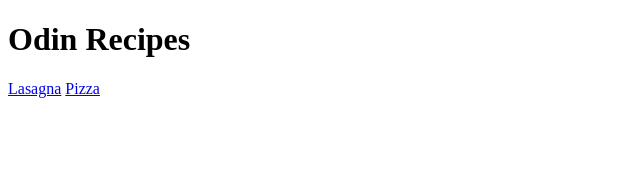
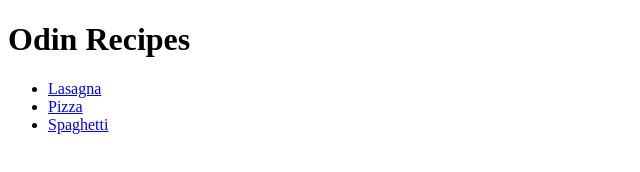
Before and after one commit to K2Ice/odin-recipes, a plain HTML site: page index.html in a window 1280 px wide. Shown: the whole page, without its empty margins (0-640 px from the left). Drawn offline with Linux system fonts and the light colour scheme.

Commit message:
Change structure of recipes list and add spaghetti recipe as link

```diff
--- a/index.html
+++ b/index.html
@@ -1,14 +1,20 @@
 <!DOCTYPE html>
 <html lang="en">
+
 <head>
     <meta charset="UTF-8">
     <meta http-equiv="X-UA-Compatible" content="IE=edge">
     <meta name="viewport" content="width=device-width, initial-scale=1.0">
     <title>Odin Recipes</title>
 </head>
+
 <body>
     <h1>Odin Recipes</h1>
-    <a href="./recipes/lasagna.html">Lasagna</a>
-    <a href="./recipes/pizza.html">Pizza</a>
+    <ul>
+        <li><a href="./recipes/lasagna.html">Lasagna</a></li>
+        <li><a href="./recipes/pizza.html">Pizza</a></li>
+        <li><a href="./recipes/spaghetti.html">Spaghetti</a></li>
+    </ul>
 </body>
+
 </html>
```
